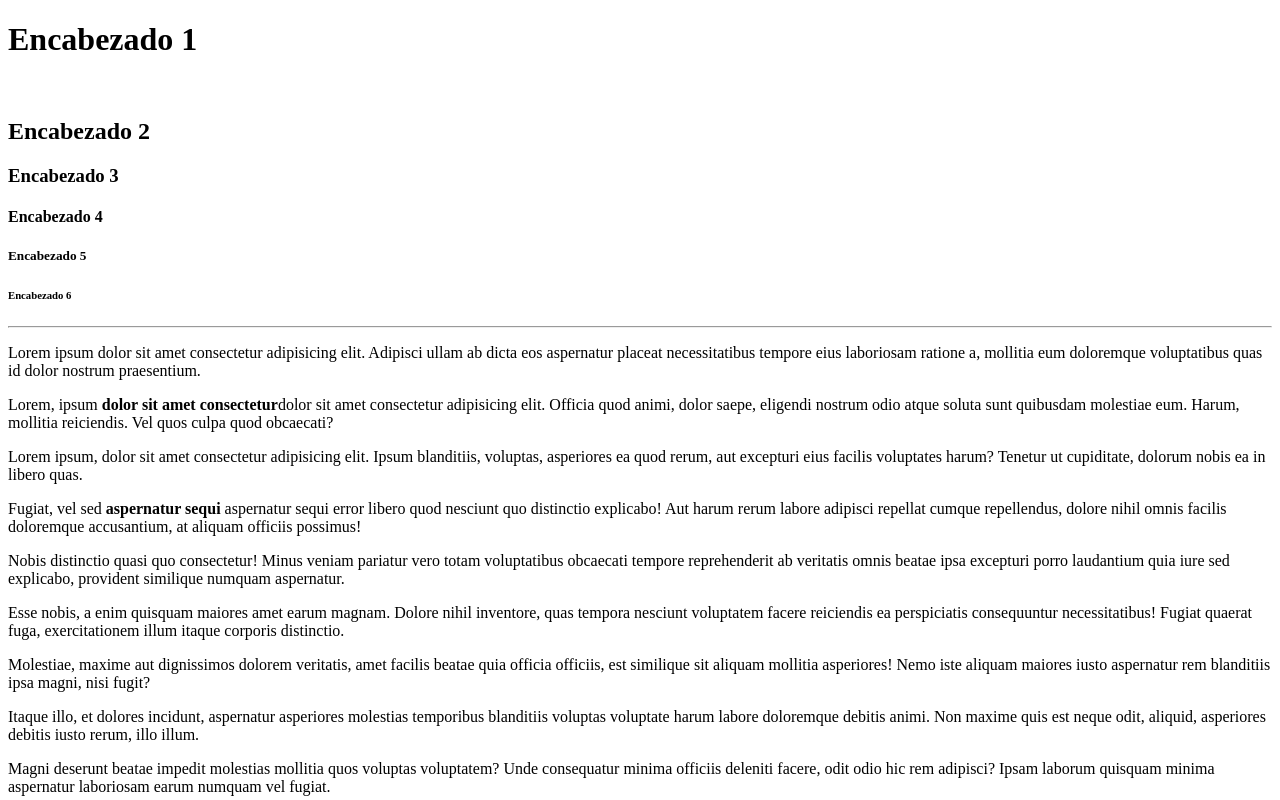
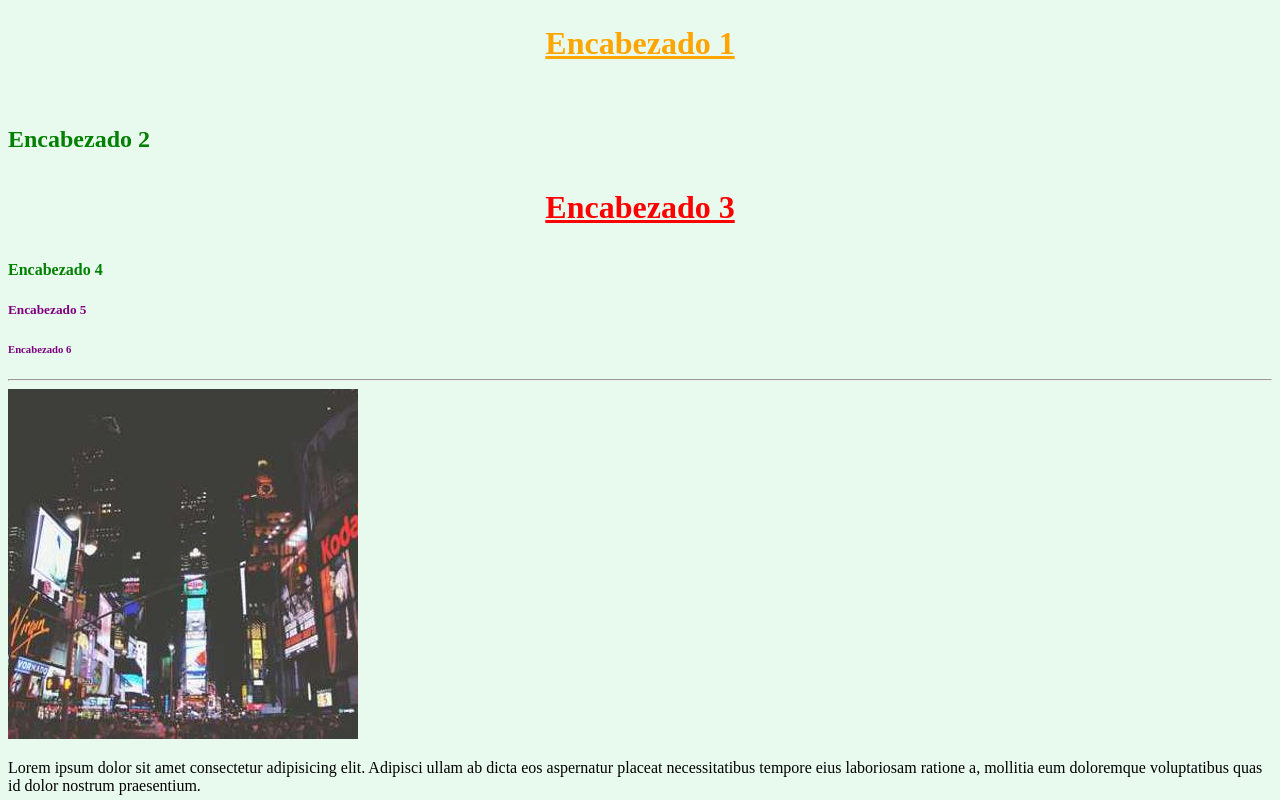
Before and after one commit to reynier-nr/practicas-dweb, a plain HTML site: page u2/encabezados.html in a window 1280 px wide. Shown: the top 800 px of the page. Drawn offline with Linux system fonts and the light colour scheme.

Commit message:
12-feb 2:37

```diff
--- /dev/null
+++ b/css/encabezados.css
@@ -0,0 +1,15 @@
+/*Documento css*/
+
+body { background-color: #e7faed; }
+
+h1,h3 { color: red;
+        font-size: 32px;
+        line-height: 140%;
+        text-decoration: underline;
+        text-align: center; }
+
+h2,h4 { color: green; }
+
+h5,h6 { color:purple; }
+
+h1 { color:orange; }
--- a/u2/encabezados.html
+++ b/u2/encabezados.html
@@ -4,6 +4,7 @@
     <meta charset="UTF-8">
     <meta name="viewport" content="width=device-width, initial-scale=1.0">
     <title>Document</title>
+    <link rel="stylesheet" href="../css/encabezados.css">
 </head>
 <body>
     <h1>Encabezado 1</h1>
@@ -14,9 +15,11 @@
     <h5>Encabezado 5</h5>
     <h6>Encabezado 6</h6>
     <hr>
+    <img src="../img/ciudad-noche.jpg" alt="New York de noche">
     <p>Lorem ipsum dolor sit amet consectetur adipisicing elit. Adipisci ullam ab dicta eos aspernatur placeat necessitatibus tempore eius laboriosam ratione a, mollitia eum doloremque voluptatibus quas id dolor nostrum praesentium.</p>
     <p>Lorem, ipsum <b>dolor sit amet consectetur</b>dolor sit amet consectetur adipisicing elit. Officia quod animi, dolor saepe, eligendi nostrum odio atque soluta sunt quibusdam molestiae eum. Harum, mollitia reiciendis. Vel quos culpa quod obcaecati?</p>
     <p>Lorem ipsum, dolor sit amet consectetur adipisicing elit. Ipsum blanditiis, voluptas, asperiores ea quod rerum, aut excepturi eius facilis voluptates harum? Tenetur ut cupiditate, dolorum nobis ea in libero quas.</p>
+    <img src="https://picsum.photos/350/350" alt="aleatoria">
     <p>Fugiat, vel sed <strong>aspernatur sequi</strong> aspernatur sequi error libero quod nesciunt quo distinctio explicabo! Aut harum rerum labore adipisci repellat cumque repellendus, dolore nihil omnis facilis doloremque accusantium, at aliquam officiis possimus!</p>
     <p>Nobis distinctio quasi quo consectetur! Minus veniam pariatur vero totam voluptatibus obcaecati tempore reprehenderit ab veritatis omnis beatae ipsa excepturi porro laudantium quia iure sed explicabo, provident similique numquam aspernatur.</p>
     <p>Esse nobis, a enim quisquam maiores amet earum magnam. Dolore nihil inventore, quas tempora nesciunt voluptatem facere reiciendis ea perspiciatis consequuntur necessitatibus! Fugiat quaerat fuga, exercitationem illum itaque corporis distinctio.</p>
```
Also changed, not shown: img/ciudad-noche.jpg (added), img/hombre-trabajando.jpg (added).
